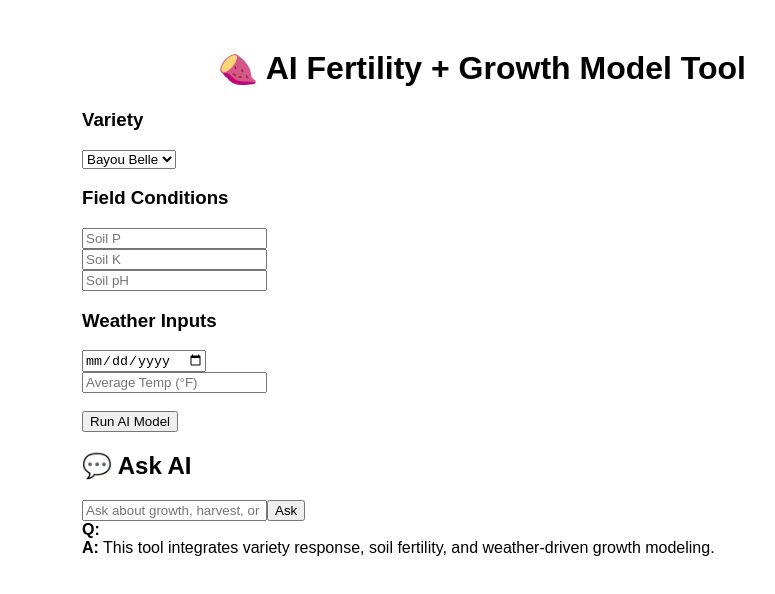
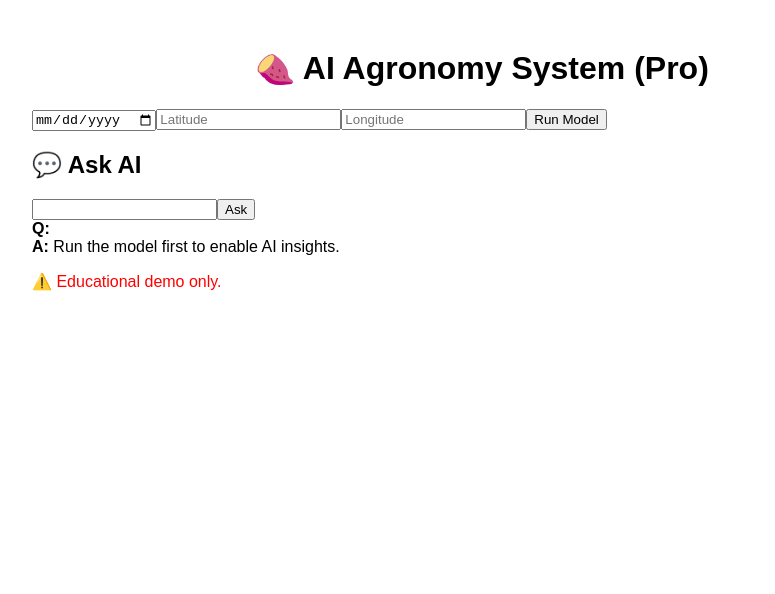
Before and after one commit to ipomoea2000/sweetpotato-ai-demo, a Next.js app: page / in a window 1280 px wide. Both pictures are taken after a click on the button "Ask". Shown: the top 594 px of the page, without its empty margins (158-933 px from the left). Built offline with nearby package versions, Linux system fonts and the light colour scheme.

Commit message:
Update page.js

```diff
--- a/app/page.js
+++ b/app/page.js
@@ -1,14 +1,12 @@
 "use client";
 import React, { useState } from "react";
 
-export default function AdvancedFertilityApp() {
+export default function AIApp() {
   const [inputs, setInputs] = useState({
     variety: "Bayou Belle",
-    soilP: "",
-    soilK: "",
-    pH: "",
-    plantingDate: "",
-    avgTemp: ""
+    lat: "",
+    lon: "",
+    plantingDate: ""
   });
 
   const [output, setOutput] = useState(null);
@@ -16,76 +14,81 @@ export default function AdvancedFertilityApp() {
   const [question, setQuestion] = useState("");
 
   const varieties = {
-    "Bayou Belle": {
-      type: "Efficient non-responder",
-      adjustment: { N: -0.1, P: -0.2, K: -0.1 },
-      note: "Performs well under low fertility"
-    },
-    "Evangeline": {
-      type: "Inefficient non-responder",
-      adjustment: { N: 0.2, P: 0.2, K: 0.1 },
-      note: "Requires higher fertility"
-    },
-    "Orleans": {
-      type: "Efficient responder",
-      adjustment: { N: 0.2, P: 0, K: 0.2 },
-      note: "Responds strongly to N and K"
-    }
+    "Bayou Belle": { adj: { N: -0.1, P: -0.2, K: -0.1 }, type:"Efficient" },
+    "Orleans": { adj: { N: 0.2, P: 0, K: 0.2 }, type:"Responsive" },
+    "Evangeline": { adj: { N: 0.2, P: 0.2, K: 0.1 }, type:"High input" }
   };
 
   const handleChange = (e) => {
     setInputs({ ...inputs, [e.target.name]: e.target.value });
   };
 
-  const calculate = () => {
+  const calculate = async () => {
     const base = { N: 45, P: 80, K: 150 };
     const v = varieties[inputs.variety];
 
-    let adjusted = {
-      N: Math.round(base.N * (1 + v.adjustment.N)),
-      P: Math.round(base.P * (1 + v.adjustment.P)),
-      K: Math.round(base.K * (1 + v.adjustment.K))
+    let fert = {
+      N: Math.round(base.N * (1 + v.adj.N)),
+      P: Math.round(base.P * (1 + v.adj.P)),
+      K: Math.round(base.K * (1 + v.adj.K))
     };
 
-    if (Number(inputs.soilP) > 30) adjusted.P -= 20;
-    if (Number(inputs.soilK) > 120) adjusted.K -= 30;
+    let avgTemp = 75;
+    try {
+      const res = await fetch(`https://api.weather.gov/points/${inputs.lat},${inputs.lon}`);
+      const data = await res.json();
+      const fRes = await fetch(data.properties.forecast);
+      const fData = await fRes.json();
+      const temps = fData.properties.periods.map(p => p.temperature);
+      avgTemp = temps.reduce((a,b)=>a+b,0)/temps.length;
+    } catch {}
 
-    let lime = Number(inputs.pH) < 5.8 ? "Apply lime to reach pH ~6.0" : "No lime required";
+    const Tbase = 60;
+    const dailyGDD = Math.max(0, avgTemp - Tbase);
 
-    // GDD Calculation
-    const Tbase = 60;
-    const avgTemp = Number(inputs.avgTemp);
-    const dailyGDD = Math.max(0, avgTemp - Tbase);
+    const plantDate = inputs.plantingDate ? new Date(inputs.plantingDate) : new Date();
+    const today = new Date();
+    const days = Math.max(0, Math.floor((today - plantDate)/(1000*60*60*24)));
+
+    const cumulativeGDD = dailyGDD * days;
+
+    let stage = "";
+    if (cumulativeGDD < 200) stage = "Emergence";
+    else if (cumulativeGDD < 600) stage = "Root Initiation";
+    else if (cumulativeGDD < 1800) stage = "Bulking";
+    else stage = "Maturity";
+
+    if (stage === "Root Initiation") fert.N -= 10;
+    if (stage === "Bulking") fert.K += 25;
+
     const targetGDD = 2400;
+    const daysRemaining = Math.max(0, Math.ceil((targetGDD - cumulativeGDD)/(dailyGDD || 1)));
 
-    const daysToHarvest = Math.ceil(targetGDD / (dailyGDD || 1));
+    // Sigmoid growth curve
+    const curve = Array.from({ length: 50 }, (_, i) => {
+      const x = i / 50;
+      const y = 1 / (1 + Math.exp(-10 * (x - 0.5)));
+      return { x: i, y: y * 100 };
+    });
 
-    let harvestDate = "";
-    if (inputs.plantingDate) {
-      const plantDate = new Date(inputs.plantingDate);
-      plantDate.setDate(plantDate.getDate() + daysToHarvest);
-      harvestDate = plantDate.toDateString();
-    }
+    const currentX = (cumulativeGDD / targetGDD) * 50;
 
-    setOutput({
-      adjusted,
-      lime,
-      harvestDate,
-      daysToHarvest,
-      varietyInfo: v
-    });
+    setOutput({ fert, avgTemp, dailyGDD, cumulativeGDD, stage, daysRemaining, curve, currentX });
   };
 
   const askAI = () => {
     let response = "";
-    const v = varieties[inputs.variety];
 
-    if (question.toLowerCase().includes("harvest")) {
-      response = `Harvest is estimated based on degree day accumulation (~2400 GDD for sweetpotato maturity).`;
+    if (!output) {
+      response = "Run the model first to enable AI insights.";
     } else if (question.toLowerCase().includes("why")) {
-      response = `${inputs.variety} is a ${v.type}. ${v.note}, which influences fertilizer recommendations.`;
+      response = `System adjusted fertilizer because crop is in ${output.stage}. Nutrient demand changes with growth stage.`;
+    } else if (question.toLowerCase().includes("stage")) {
+      response = `Crop is currently in ${output.stage} based on ${Math.round(output.cumulativeGDD)} GDD.`;
+    } else if (question.toLowerCase().includes("harvest")) {
+      response = `Estimated ${output.daysRemaining} days remaining to reach maturity.`;
     } else {
-      response = "This tool integrates variety response, soil fertility, and weather-driven growth modeling.";
+      response = "This AI integrates weather, crop development, and variety response to guide decisions.";
     }
 
     setChat([...chat, { q: question, a: response }]);
@@ -93,57 +96,47 @@ export default function AdvancedFertilityApp() {
   };
 
   return (
-    <div style={{ fontFamily: "Arial", maxWidth: 800, margin: "auto", padding: 20 }}>
-      <h1 style={{ textAlign: "center" }}>🍠 AI Fertility + Growth Model Tool</h1>
+    <div style={{padding:20,maxWidth:900,margin:"auto",fontFamily:"Arial"}}>
+      <h1 style={{textAlign:"center"}}>🍠 AI Agronomy System (Pro)</h1>
 
-      <h3>Variety</h3>
-      <select name="variety" value={inputs.variety} onChange={handleChange}>
-        {Object.keys(varieties).map((v) => (
-          <option key={v}>{v}</option>
-        ))}
-      </select>
+      <input name="plantingDate" type="date" onChange={handleChange} />
+      <input placeholder="Latitude" name="lat" onChange={handleChange} />
+      <input placeholder="Longitude" name="lon" onChange={handleChange} />
 
-      <h3>Field Conditions</h3>
-      <input placeholder="Soil P" name="soilP" onChange={handleChange} /><br/>
-      <input placeholder="Soil K" name="soilK" onChange={handleChange} /><br/>
-      <input placeholder="Soil pH" name="pH" onChange={handleChange} /><br/>
-
-      <h3>Weather Inputs</h3>
-      <input type="date" name="plantingDate" onChange={handleChange} /><br/>
-      <input placeholder="Average Temp (°F)" name="avgTemp" onChange={handleChange} /><br/>
-
-      <br />
-      <button onClick={calculate}>Run AI Model</button>
+      <button onClick={calculate}>Run Model</button>
 
       {output && (
-        <div style={{ marginTop: 20, border: "1px solid #ccc", padding: 15 }}>
-          <h2>Fertilizer Recommendation</h2>
-          <p>N: {output.adjusted.N}</p>
-          <p>P: {output.adjusted.P}</p>
-          <p>K: {output.adjusted.K}</p>
-          <p>{output.lime}</p>
+        <div>
+          <h2>Growth Stage: {output.stage}</h2>
+          <p>Cumulative GDD: {output.cumulativeGDD.toFixed(0)}</p>
 
-          <h2>Harvest Prediction</h2>
-          <p>Estimated harvest date: {output.harvestDate}</p>
-          <p>Days to harvest: {output.daysToHarvest}</p>
+          <h3>Fertilizer</h3>
+          <p>N: {output.fert.N}</p>
+          <p>P: {output.fert.P}</p>
+          <p>K: {output.fert.K}</p>
+
+          <h3>Growth Curve</h3>
+          <svg width="100%" height="200">
+            {output.curve.map((p, i) => (
+              <circle key={i} cx={p.x * 6} cy={200 - p.y * 2} r="2" fill="green" />
+            ))}
+            <line x1={output.currentX*6} x2={output.currentX*6} y1="0" y2="200" stroke="red" strokeWidth="2" />
+          </svg>
+
+          <h3>⏱ Days to Harvest</h3>
+          <p>{output.daysRemaining} days</p>
         </div>
       )}
 
       <h2>💬 Ask AI</h2>
-      <input
-        value={question}
-        onChange={(e) => setQuestion(e.target.value)}
-        placeholder="Ask about growth, harvest, or fertilizer"
-      />
+      <input value={question} onChange={(e)=>setQuestion(e.target.value)} />
       <button onClick={askAI}>Ask</button>
 
-      {chat.map((c, i) => (
-        <div key={i}>
-          <strong>Q:</strong> {c.q}<br />
-          <strong>A:</strong> {c.a}
-        </div>
+      {chat.map((c,i)=>(
+        <div key={i}><b>Q:</b> {c.q}<br/><b>A:</b> {c.a}</div>
       ))}
 
+      <p style={{color:"red"}}>⚠️ Educational demo only.</p>
     </div>
   );
 }
```
